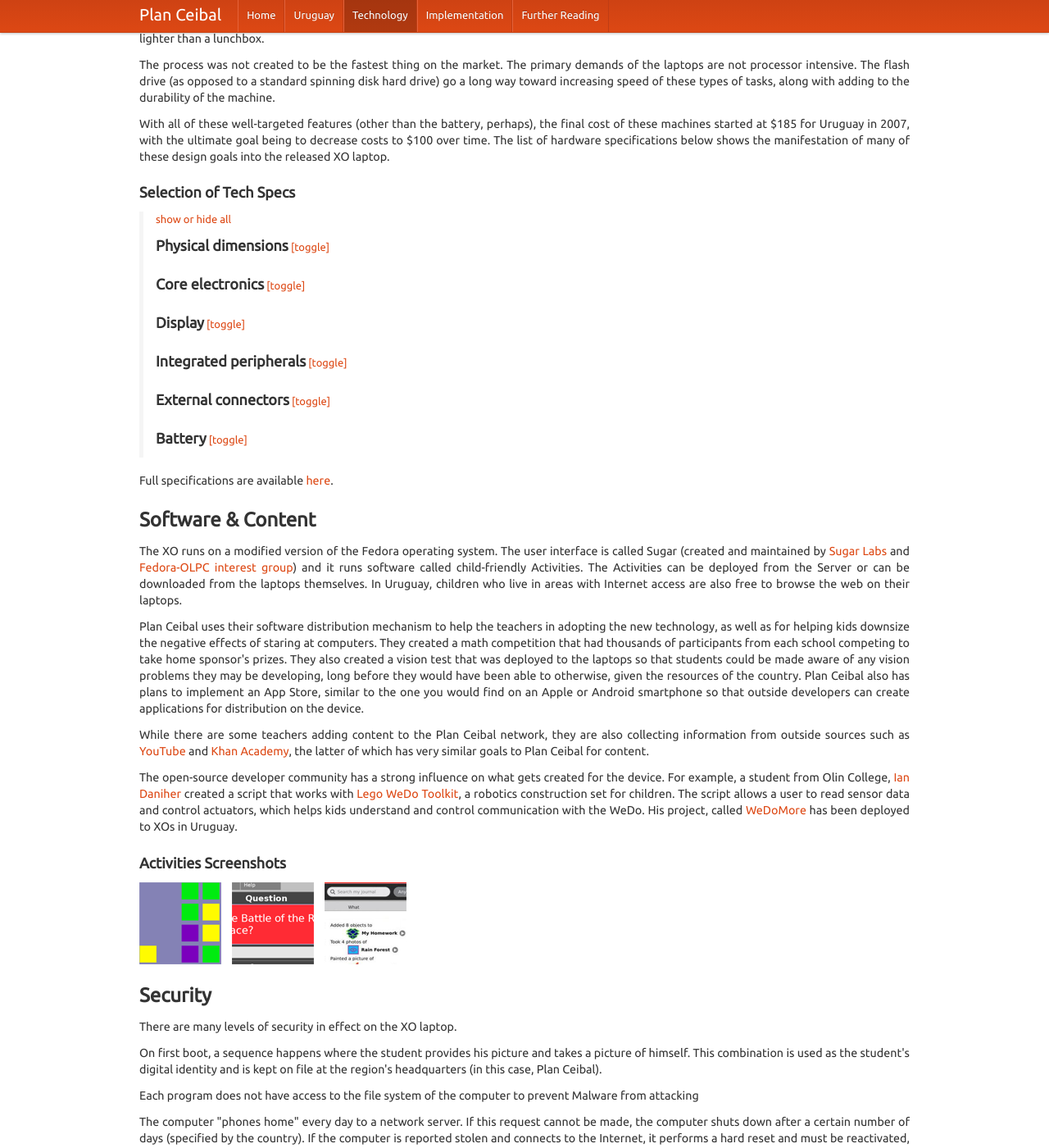
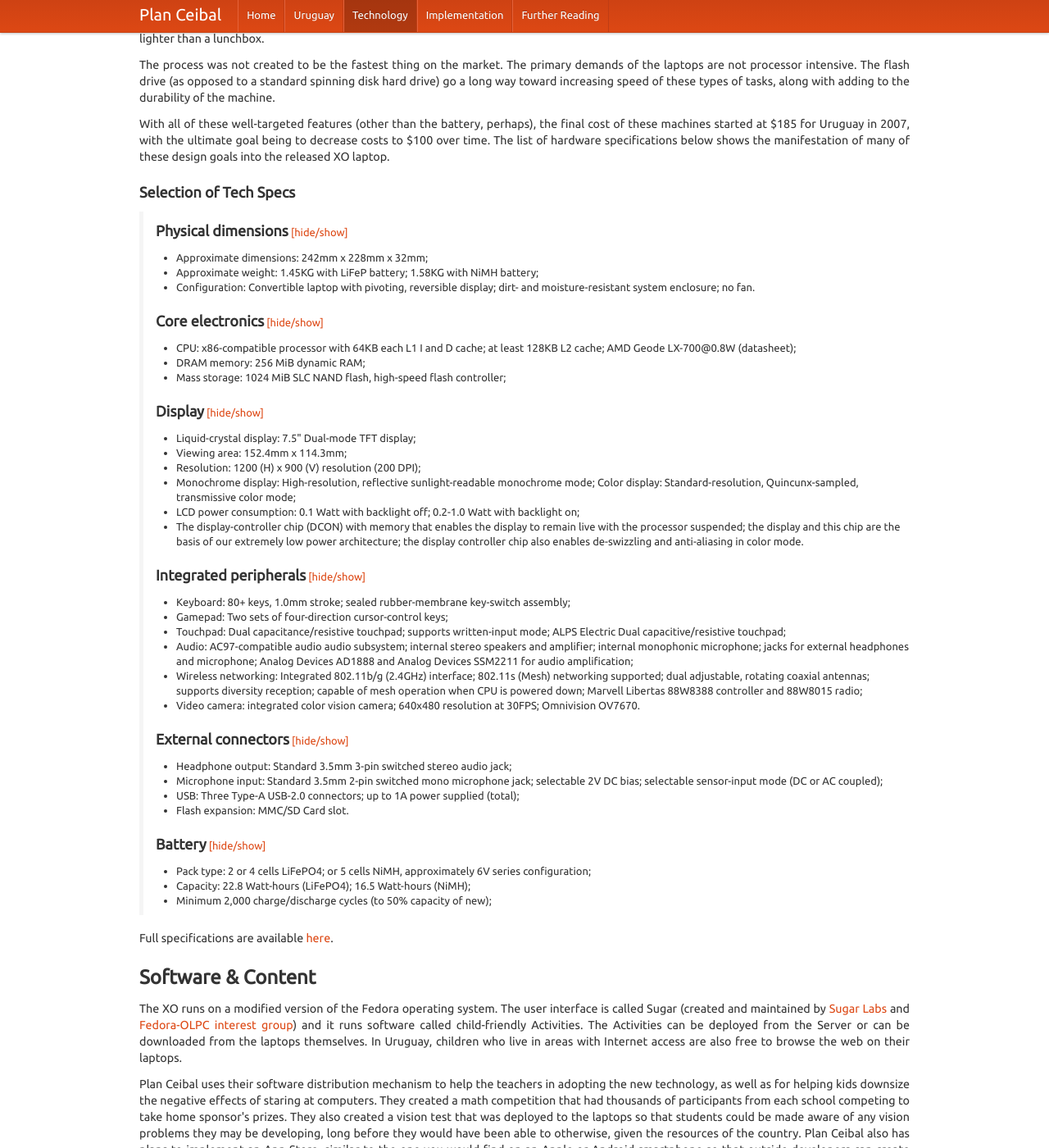
Before and after one commit to jmondos-static-sites/plan-ceibal, a Jekyll site: the page built from technology.html, in a window 1280 px wide and 1400 px high, scrolled down 339 px. Shown: the whole window at 82% size. Built offline with Jekyll 4.4.1, drawn with Linux system fonts in a browser that asks for light colours.

Commit message:
show specs by default

```diff
--- a/technology.html
+++ b/technology.html
@@ -17,13 +17,11 @@ title: Technology
 
   <blockquote cite="http://laptop.org/en/laptop/hardware/specs.shtml">
 
-    <a data-toggle="collapse" data-target=".spec section" class="toggle">show or hide all</a>
-
     <div class="spec">
       <h3>Physical dimensions</h3>
-      <a data-toggle="collapse" data-target="#physical" class="toggle">[toggle]</a>
+      <a data-toggle="collapse" data-target="#physical" class="toggle">[hide/show]</a>
 
-      <section id="physical" class="collapse">
+      <section id="physical" class="collapse in">
         <ul>
           <li>Approximate dimensions: 242mm x 228mm x 32mm;</li>
           <li>Approximate weight: 1.45KG with LiFeP battery; 1.58KG with NiMH battery;</li>
@@ -32,8 +30,8 @@ title: Technology
       </section>
 
       <h3>Core electronics</h3>
-      <a data-toggle="collapse" data-target="#core" class="toggle">[toggle]</a>
-      <section id="core" class="collapse">
+      <a data-toggle="collapse" data-target="#core" class="toggle">[hide/show]</a>
+      <section id="core" class="collapse in">
         <ul>
           <li>CPU: x86-compatible processor with 64KB each L1 I and D cache; at least 128KB L2 cache; AMD Geode LX-700@0.8W (datasheet);</li>
           <li>DRAM memory: 256 MiB dynamic RAM;</li>
@@ -42,8 +40,8 @@ title: Technology
       </section>
 
       <h3>Display</h3>
-      <a data-toggle="collapse" data-target="#display" class="toggle">[toggle]</a>
-      <section id="display" class="collapse">
+      <a data-toggle="collapse" data-target="#display" class="toggle">[hide/show]</a>
+      <section id="display" class="collapse in">
         <ul>
           <li>Liquid-crystal display: 7.5" Dual-mode TFT display;</li>
           <li>Viewing area: 152.4mm x 114.3mm;</li>
@@ -55,8 +53,8 @@ title: Technology
       </section>
 
       <h3>Integrated peripherals</h3>
-      <a data-toggle="collapse" data-target="#peripherals" class="toggle">[toggle]</a>
-      <section id="peripherals" class="collapse">
+      <a data-toggle="collapse" data-target="#peripherals" class="toggle">[hide/show]</a>
+      <section id="peripherals" class="collapse in">
         <ul>
           <li>Keyboard: 80+ keys, 1.0mm stroke; sealed rubber-membrane key-switch assembly;</li>
           <li>Gamepad: Two sets of four-direction cursor-control keys;</li>
@@ -68,8 +66,8 @@ title: Technology
       </section>
 
       <h3>External connectors</h3>
-      <a data-toggle="collapse" data-target="#connectors" class="toggle">[toggle]</a>
-      <section id="connectors" class="collapse">
+      <a data-toggle="collapse" data-target="#connectors" class="toggle">[hide/show]</a>
+      <section id="connectors" class="collapse in">
         <ul>
           <li>Headphone output: Standard 3.5mm 3-pin switched stereo audio jack;</li>
           <li>Microphone input: Standard 3.5mm 2-pin switched mono microphone jack; selectable 2V DC bias; selectable sensor-input mode (DC or AC coupled);</li>
@@ -79,8 +77,8 @@ title: Technology
       </section>
 
       <h3>Battery</h3>
-      <a data-toggle="collapse" data-target="#battery" class="toggle">[toggle]</a>
-      <section id="battery" class="collapse">
+      <a data-toggle="collapse" data-target="#battery" class="toggle">[hide/show]</a>
+      <section id="battery" class="collapse in">
         <ul>
           <li>Pack type: 2 or 4 cells LiFePO4; or 5 cells NiMH, approximately 6V series configuration;</li>
           <li>Capacity: 22.8 Watt-hours (LiFePO4); 16.5 Watt-hours (NiMH);</li>
```
